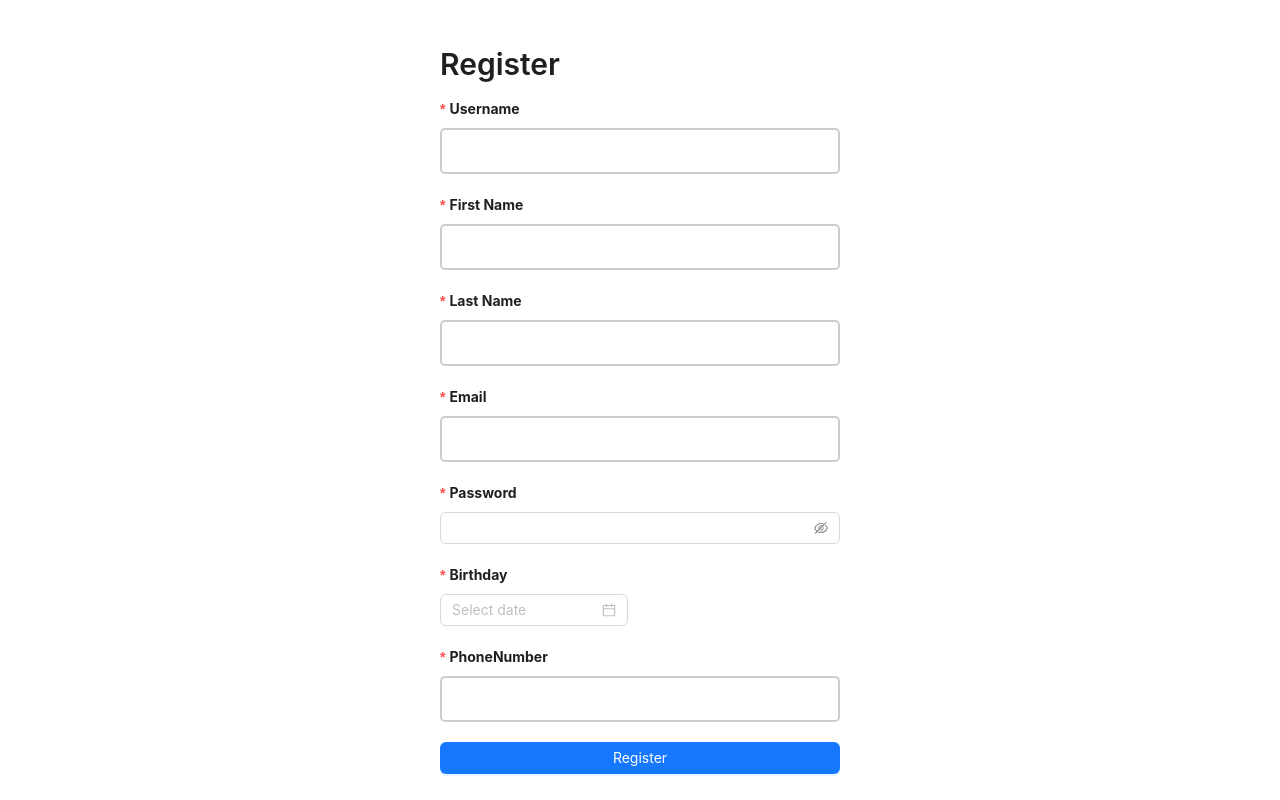
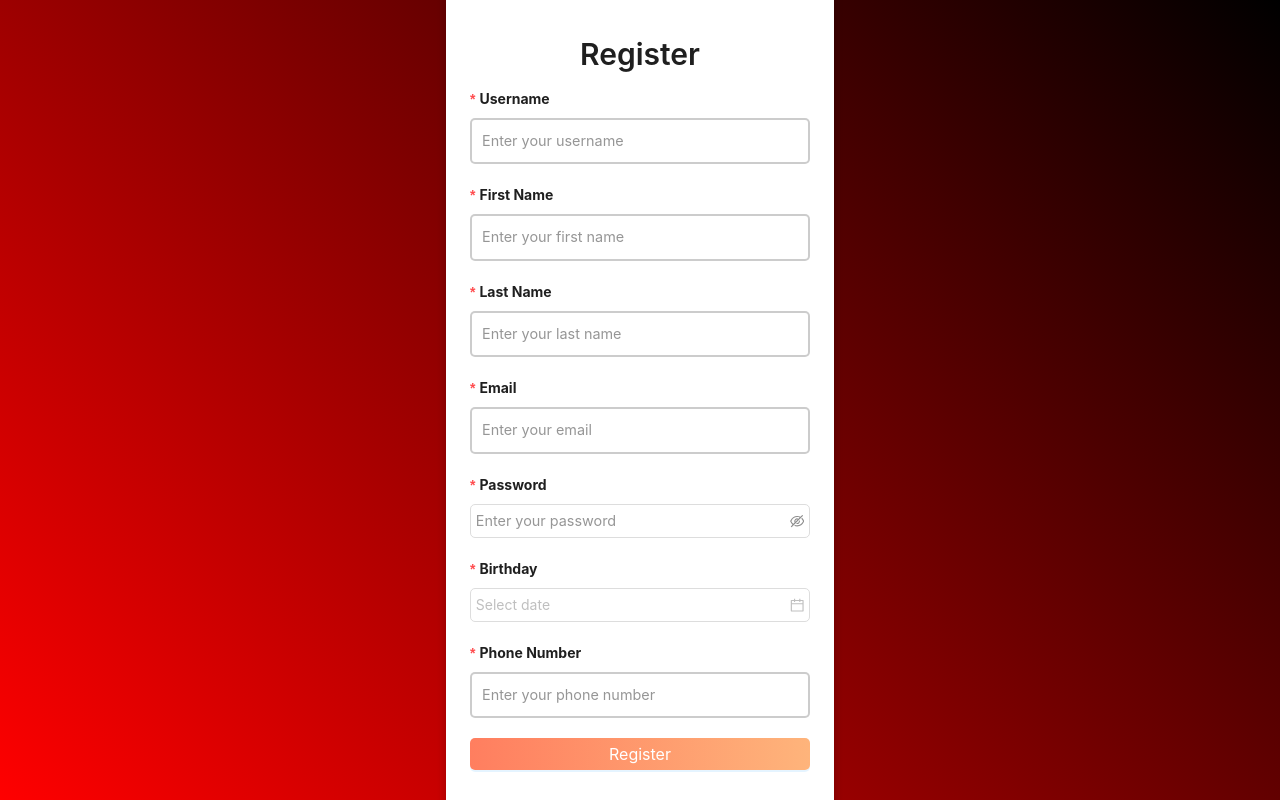
Before and after one commit to SnakeEyes-288/TicketConcert, a React (Create React App) app in the folder frontend/: page /register in a window 1280 px wide. Built offline with nearby package versions, Linux system fonts and the light colour scheme.

Commit message:
Ui register
Ui register

```diff
--- a/frontend/src/pages/Member/Register/index.tsx
+++ b/frontend/src/pages/Member/Register/index.tsx
@@ -3,7 +3,7 @@ import { useNavigate } from 'react-router-dom';
 import { CreateMember } from "../../../services/https";
 import { MemberInterface } from "../../../interfaces/IMember";
 import { Form, Input, DatePicker, Button, Typography, Alert, Spin } from 'antd';
-
+import './register.css'; // ใช้ไฟล์ CSS ที่ปรับสีและขนาดแล้ว
 
 const { Title } = Typography;
 
@@ -27,7 +27,6 @@ const Register: React.FC = () => {
         const res = await CreateMember(memberData);
         setLoading(false);
 
-        // ตรวจสอบผลลัพธ์ของการลงทะเบียน
         if (res && res.message !== "Registration successful!") {
             setError(res.message || "Registration failed. Please try again.");
         } else {
@@ -35,32 +34,32 @@ const Register: React.FC = () => {
         }
     };
 
-
     return (
-        <div style={{ maxWidth: '400px', margin: 'auto', padding: '20px' }}>
-            <Title level={2}>Register</Title>
-            {error && <Alert message={error} type="error" showIcon />}
+        <div className="register-container">
+            <div className="register-form">
+                <Title level={2} className="register-title">Register</Title>
+                {error && <Alert message={error} type="error" showIcon className="error-message" />}
                 <Form onFinish={handleSubmit} layout="vertical">
                     <Form.Item label="Username" name="username" rules={[{ required: true }]}>
-                    <Input />
+                        <Input placeholder="Enter your username" />
                     </Form.Item>
                     <Form.Item label="First Name" name="firstName" rules={[{ required: true }]}>
-                    <Input />
+                        <Input placeholder="Enter your first name" />
                     </Form.Item>
                     <Form.Item label="Last Name" name="lastName" rules={[{ required: true }]}>
-                    <Input />
+                        <Input placeholder="Enter your last name" />
                     </Form.Item>
                     <Form.Item label="Email" name="email" rules={[{ type: 'email', required: true }]}>
-                    <Input />
+                        <Input placeholder="Enter your email" />
                     </Form.Item>
                     <Form.Item label="Password" name="password" rules={[{ required: true, min: 6 }]}>
-                    <Input.Password />
+                        <Input.Password placeholder="Enter your password" />
                     </Form.Item>
                     <Form.Item label="Birthday" name="birthday" rules={[{ required: true }]}>
-                    <DatePicker format="YYYY-MM-DD" />
+                        <DatePicker format="YYYY-MM-DD" style={{ width: '100%' }} />
                     </Form.Item>
-                <Form.Item label="PhoneNumber" name="phonenumber" rules={[{ required: true }]}>
-                    <Input />
+                    <Form.Item label="Phone Number" name="phonenumber" rules={[{ required: true }]}>
+                        <Input placeholder="Enter your phone number" />
                     </Form.Item>
                     <Form.Item>
                         <Button type="primary" htmlType="submit" block loading={loading}>
@@ -69,6 +68,7 @@ const Register: React.FC = () => {
                     </Form.Item>
                 </Form>
             </div>
+        </div>
     );
 };
 
--- /dev/null
+++ b/frontend/src/pages/Member/Register/register.css
@@ -0,0 +1,95 @@
+/* register.css */
+
+html, body {
+    margin: 0;
+    padding: 0;
+    height: 100%;
+    overflow: hidden;
+}
+
+#root {
+    height: 100%;
+}
+
+.register-container {
+    display: flex;
+    justify-content: center;
+    align-items: center;
+    height: 100vh;
+    background: linear-gradient(45deg, #ff0000, #000000); /* สีเดียวกับหน้า Login */
+}
+
+.register-form {
+    background: #ffffff;
+    border-radius: 10px;
+    padding: 1.5rem; /* ลด padding ของฟอร์ม */
+    width: 90%;
+    max-width: 340px; /* ลดขนาดฟอร์มให้เล็กลงอีก */
+    box-shadow: 0 4px 10px rgba(0, 0, 0, 0.2);
+}
+
+.register-title {
+    text-align: center;
+    margin-bottom: 1rem;
+    color: #ff7e5f; /* สีเหมือนหน้า Login */
+    font-size: 1.4rem;
+}
+
+.error-message {
+    background-color: #ffebee;
+    color: #d32f2f;
+    padding: 0.5rem;
+    border-radius: 5px;
+    margin-bottom: 1rem;
+    text-align: center;
+}
+
+.ant-input, .ant-input-password, .ant-picker {
+    width: 100%;
+    padding: 0.3rem; /* ลด padding ของช่องกรอกข้อมูล */
+    border: 1px solid #ddd;
+    border-radius: 5px;
+    font-size: 0.9rem; /* ลดขนาดฟอนต์ */
+}
+
+.ant-input:focus, .ant-input-password:focus, .ant-picker:focus {
+    outline: none;
+    border-color: #ff7e5f;
+    box-shadow: 0 0 5px rgba(255, 126, 95, 0.5);
+}
+
+.ant-btn {
+    width: 100%;
+    padding: 0.5rem; /* ลด padding ของปุ่ม */
+    font-size: 1rem;
+    border-radius: 5px;
+    border: none;
+    cursor: pointer;
+    color: white;
+    background: linear-gradient(90deg, #ff7e5f, #feb47b);
+    transition: all 0.3s ease;
+}
+
+.ant-btn:hover {
+    background: linear-gradient(90deg, #feb47b, #ff7e5f);
+}
+
+.ant-btn:disabled {
+    background: #cccccc;
+    cursor: not-allowed;
+}
+
+@media (max-height: 600px) {
+    .register-form {
+        padding: 1rem;
+    }
+
+    .register-title {
+        font-size: 1.2rem;
+        margin-bottom: 1rem;
+    }
+
+    .ant-btn {
+        padding: 0.4rem;
+    }
+}
```
Lines whose indentation alone changed are shown as unchanged.
